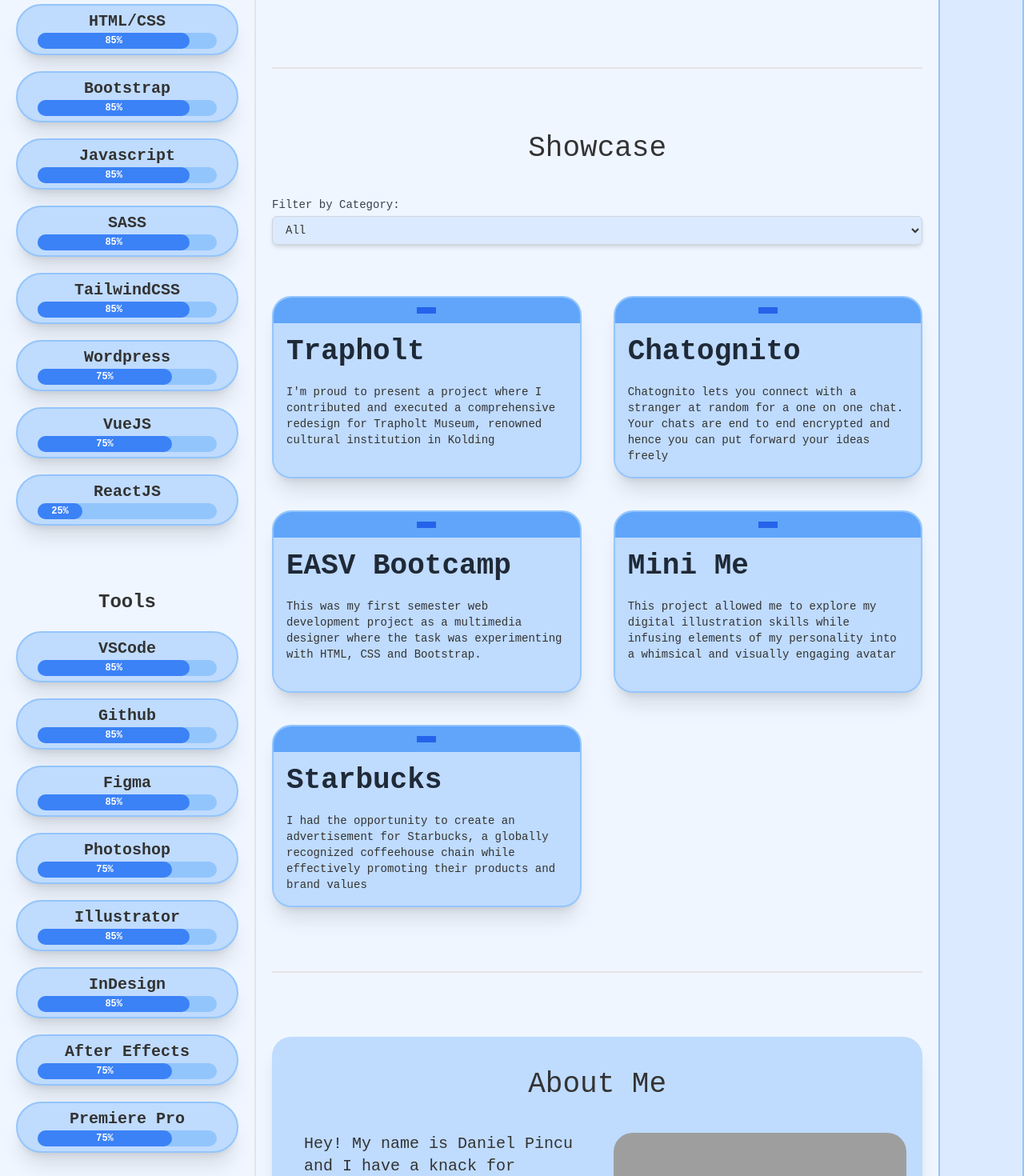
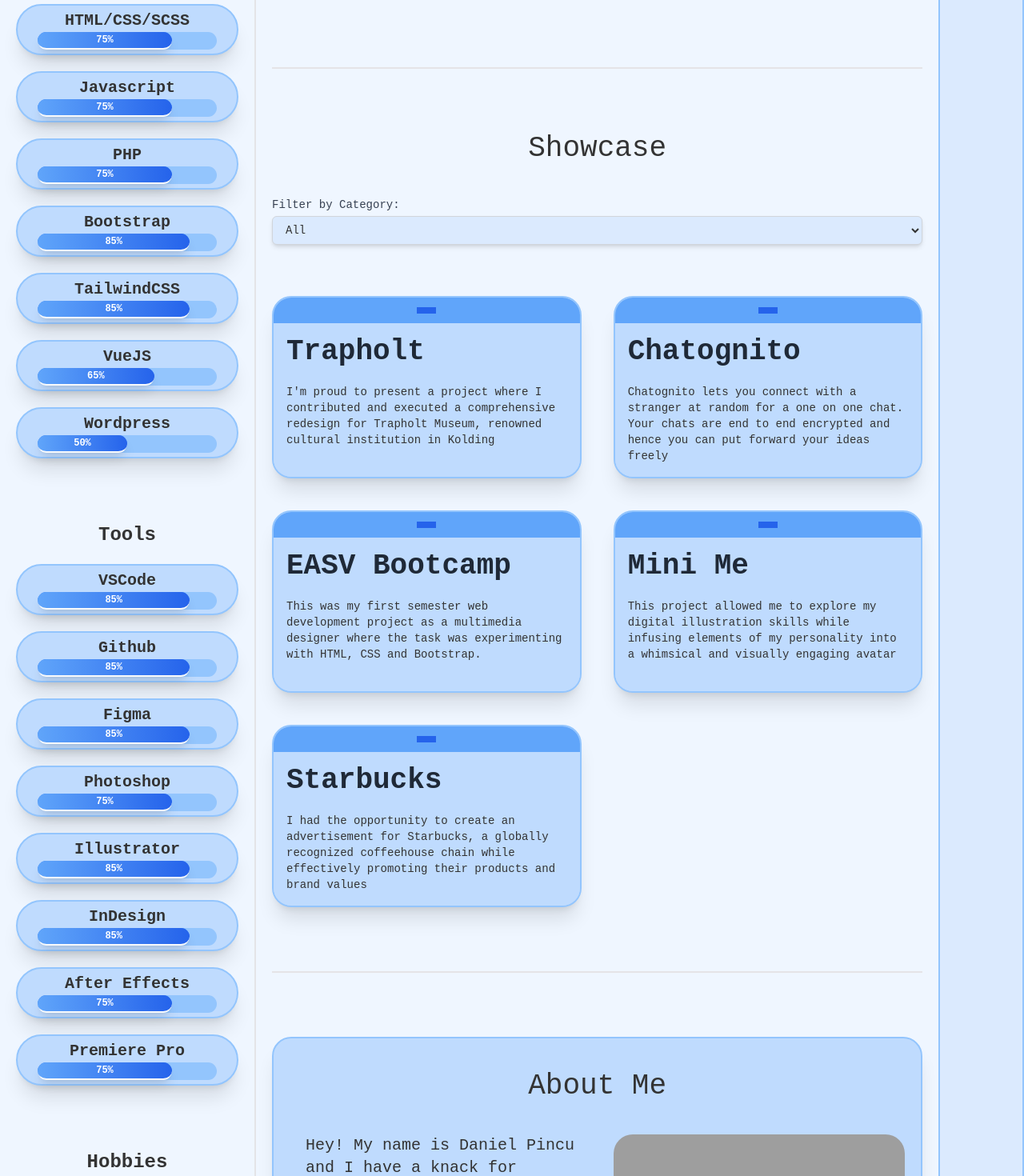
Before and after one commit to DanielPincu/Portfolio-Github, a Vue app: page / in a window 1280 px wide. Shown: the part 1140-2610 px from the top of the page at 80% size. Built offline with nearby package versions, Linux system fonts and the light colour scheme; grey boxes are pictures that could not be loaded; the HTML template or start-up script is replaced by a standard one; a web font is replaced by a local one.

Commit message:
Major updates

```diff
--- a/src/components/About.vue
+++ b/src/components/About.vue
@@ -1,6 +1,6 @@
 <template>
   <div class="border-b-2 border-zinc-200 pb-20" id="about">
-    <div class="shadow-xl rounded-3xl mt-20 px-5 2xl:px-14 pb-20 bg-blue-200 dark:bg-red-200">
+    <div class="shadow-xl rounded-3xl mt-20 px-5 2xl:px-14 pb-20 bg-blue-200 dark:bg-red-200 border-2 border-blue-300 dark:border-red-300">
       <div>
         <div class="flex justify-center">
           <h1 class="text-4xl py-10">About Me</h1>
@@ -36,7 +36,7 @@ const toggleReadMore = () => {
 };
 
 const buttonText = computed(() => {
-  return isReadMore.value ? 'Read less' : 'Read more...';
+  return isReadMore.value ? 'VUE less' : 'VUE more...';
 });
 </script>
 
--- a/src/components/CV.vue
+++ b/src/components/CV.vue
@@ -11,7 +11,7 @@
 
       </div>
       <!-- Additional sections -->
-      <div v-for="(additionalSection, index) in additionalSections" :key="'additionalSection' + index" class="shadow-xl border-2 border-blue-300 dark:border-red-300 mx-5 mt-5 flex flex-col bg-blue-200 dark:bg-red-200 rounded-full items-center justify-end h-16">
+      <div v-for="(additionalSection, index) in additionalSections" :key="'additionalSection' + index" class="shadow-xl border-2 border-blue-300 dark:border-red-300 mx-5 mt-5 flex flex-col bg-blue-200 dark:bg-red-200 rounded-full items-center justify-end h-16 ">
         <h1 class="text-xl font-bold">{{ additionalSection.title }}</h1>
         <p class="text-xl">{{ additionalSection.content }}</p>
       </div>
@@ -24,7 +24,7 @@
       <div v-for="(item, idx) in section.items" :key="idx" class="shadow-xl border-2 border-blue-300 dark:border-red-300 mx-5 my-5 flex flex-col bg-blue-200 dark:bg-red-200 rounded-full items-center h-16 justify-center">
         <h1 class="text-xl font-bold px-4">{{ item.name }}</h1>
         <div class="w-36 xl:w-56 2xl:w-64 bg-blue-300 dark:bg-red-300 rounded-full">
-          <div class="bg-blue-500 dark:bg-red-500 text-xs font-bold text-center text-white p-1 leading-none rounded-full" :style="{ width: item.percentage }">{{ item.percentage }}</div>
+          <div class="bg-blue-500 dark:bg-red-500 text-xs font-bold text-center text-white p-1 leading-none rounded-full bg-gradient-to-r from-blue-400 to-blue-600 dark:from-red-400 dark:to-red-600 shadow-lg border-b-2 border-slate-50" :style="{ width: item.percentage }">{{ item.percentage }}</div>
         </div>
       </div>
     </div>
--- a/src/components/Contact.vue
+++ b/src/components/Contact.vue
@@ -1,5 +1,5 @@
 <template>
-	<div class="flex justify-center items-center bg-blue-200 dark:bg-red-200 rounded-3xl shadow-xl mt-20" id="contact">
+	<div class="flex justify-center items-center bg-blue-200 dark:bg-red-200 rounded-3xl shadow-xl mt-20 border-2 border-blue-300 dark:border-red-300" id="contact">
 	  <div class="container mx-auto">
 		<div class="w-full p-8 my-4 md:px-12">
 		  <div class="flex">
@@ -15,7 +15,7 @@
 			<textarea v-model="formData.message" placeholder="The choice has always been yours..." class="w-full h-32 bg-gray-200 text-gray-900 mt-2 p-3 rounded-lg focus:shadow-outline"></textarea>
 		  </div>
 		  <div class="my-2 w-1/2 lg:w-1/4">
-			<button @click="handleSubmit" class="uppercase bg-gradient-to-r from-blue-400 to-blue-600 dark:from-red-400 dark:to-red-600 text-sm font-bold tracking-wide p-3 text-white rounded-full w-full">Leave Message</button>
+			<button @click="handleSubmit" class="uppercase  text-sm font-bold tracking-wide p-3 text-white rounded-full w-full bg-gradient-to-r from-blue-400 to-blue-600 dark:from-red-400 dark:to-red-600 shadow-lg border-b-2 border-slate-50">Leave Message</button>
 		  </div>
 		</div>
 	  </div>
--- a/src/components/Portfolio.vue
+++ b/src/components/Portfolio.vue
@@ -18,7 +18,7 @@
     <div class="grid md:grid-cols-2 gap-10 mt-16">
       <div v-for="(card, index) in filteredCards" :key="index" class="suitcase-card cursor-pointer" @click="toggleVisibility(index)">
         <div class="suitcase-wrapper">
-          <div class="suitcase bg-blue-200 dark:bg-red-200 rounded-3xl overflow-hidden border-2 border-blue-300 shadow-xl">
+          <div class="suitcase bg-blue-200 dark:bg-red-200 rounded-3xl overflow-hidden border-2 border-blue-300 dark:border-red-300 shadow-xl">
             <div class="suitcase-top bg-blue-400 dark:bg-red-400 p-4 relative">
               <div class="handle bg-blue-600 dark:bg-red-700 w-6 h-2 absolute top-1/2 left-1/2 transform -translate-x-1/2 -translate-y-1/2"></div>
             </div>
--- a/src/components/Services.vue
+++ b/src/components/Services.vue
@@ -4,7 +4,7 @@
   </div>
 
   <div class="xl:grid md:grid-cols-4 grid-cols-2 items-center gap-5 md:pb-10 mb-16 hidden">
-    <div v-for="(service, index) in services" :key="index" @click="toggleVisibility(index)" class=" cursor-pointer border-2 border-blue-300 bg-blue-200 dark:bg-red-200 rounded-3xl drop-shadow-xl h-60 flex flex-col items-center mb-10 hover:scale-[103%] duration-500">
+    <div v-for="(service, index) in services" :key="index" @click="toggleVisibility(index)" class=" cursor-pointer border-2 border-blue-300 dark:border-red-300 bg-blue-200 dark:bg-red-200 rounded-3xl drop-shadow-xl h-60 flex flex-col items-center mb-10 hover:scale-[103%] duration-500">
       <h1 class="text-2xl text-blue-500 dark:text-red-500 text-center pt-10">{{ service.title }}</h1>
       <svg class="text-blue-500 dark:text-red-500 w-32 md:w-64 justify-center" xmlns="http://www.w3.org/2000/svg" fill="none" viewBox="0 0 24 24" stroke-width="1.5" stroke="currentColor">
         <path stroke-linecap="round" stroke-linejoin="round" :d="service.svgPath" />
--- a/src/modules/cv.js
+++ b/src/modules/cv.js
@@ -36,15 +36,13 @@ export const profileData = {
     {
       title: "Skills",
       items: [
-        { name: "HTML/CSS", percentage: "85%" },
+        { name: "HTML/CSS/SCSS", percentage: "75%" },
+        { name: "Javascript", percentage: "75%" },
+        {name: "PHP", percentage: "75%" },
         { name: "Bootstrap", percentage: "85%" },
-        { name: "Javascript", percentage: "85%" },
-        { name: "SASS", percentage: "85%" },
-
         { name: "TailwindCSS", percentage: "85%" },
-        { name: "Wordpress", percentage: "75%" },
-        { name: "VueJS", percentage: "75%" },
-        { name: "ReactJS", percentage: "25%"},
+        { name: "VueJS", percentage: "65%" },
+        { name: "Wordpress", percentage: "50%" },
 
       ]
     },
@@ -64,5 +62,23 @@ export const profileData = {
 
       ]
     },
+    {
+      title: "Hobbies",
+      items: [
+        { name: "Amatør Radio", percentage: "100%" },
+        { name: "Astronomy", percentage: "100%" },
+        { name: "Electronics", percentage: "100%" },
+        { name: "IoT ", percentage: "100%" },
+        { name: "3D Printing", percentage: "100%" },
+        { name: "AI Research", percentage: "100%" },
+        { name: "Web Dev", percentage: "100%" },
+
+
+
+
+
+
+      ]
+    },
 
   ];
```
